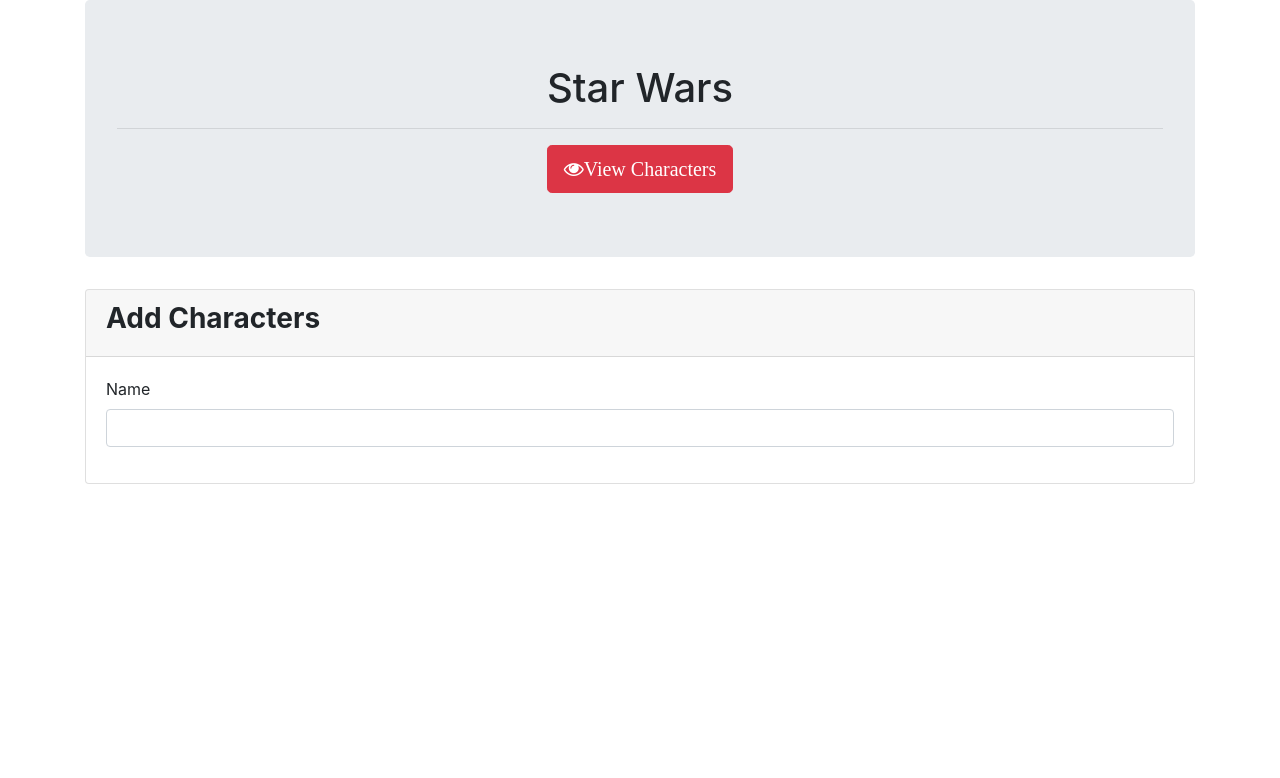
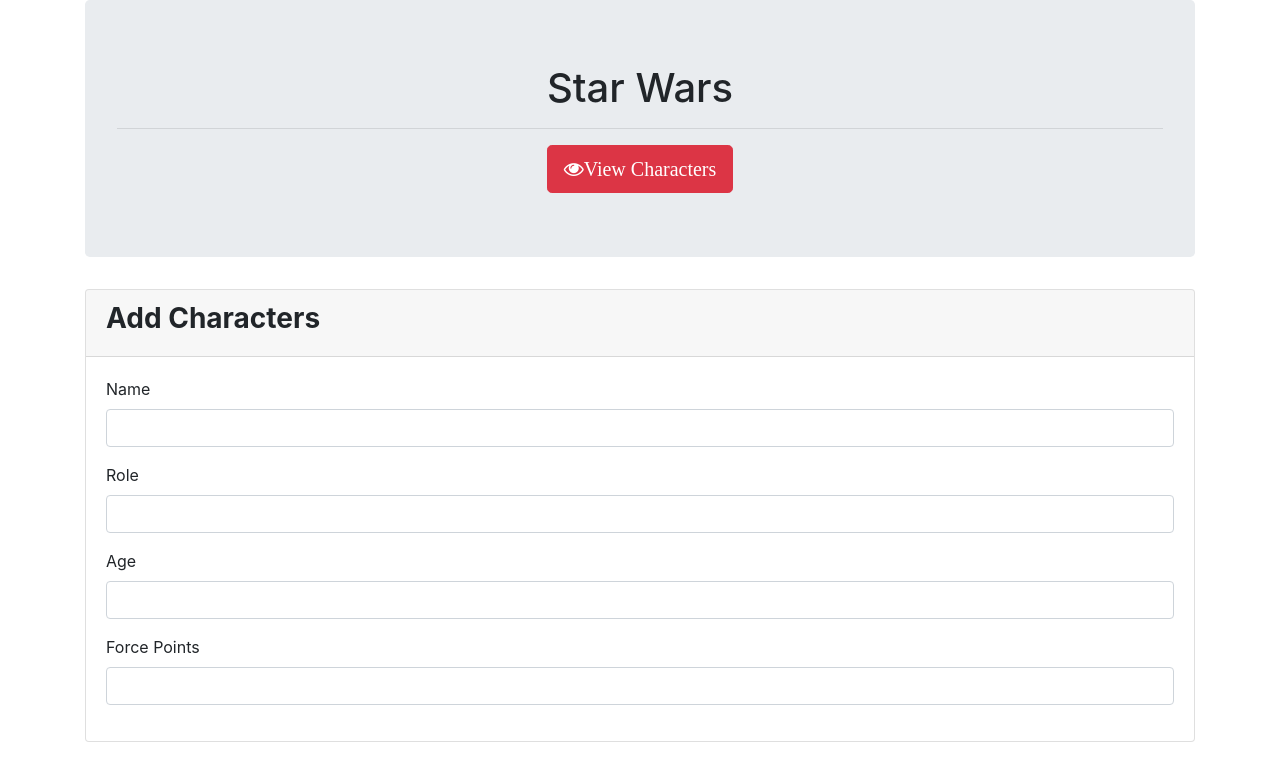
Before and after one commit to fbuonojr/starwars, a website: page add.html in a window 1280 px wide. Drawn offline with nearby package versions, Linux system fonts and the light colour scheme.

Commit message:
added input form

```diff
--- a/add.html
+++ b/add.html
@@ -33,6 +33,21 @@
                                 <label for="name">Name</label>
                                 <input type="text" class="form-control" id="name">
                             </div>
+
+                            <div class="form-group">
+                                <label for="role">Role</label>
+                                <input type="text" class="form-control" id="role">
+                              </div>
+
+                              <div class="form-group">
+                                <label for="age">Age</label>
+                                <input type="text" class="form-control" id="age">
+                              </div>
+
+                              <div class="form-group">
+                                <label for="force-points">Force Points</label>
+                                <input type="text" class="form-control" id="force-points">
+                              </div>
                         </form>
                     </div>
                 </div>
```
